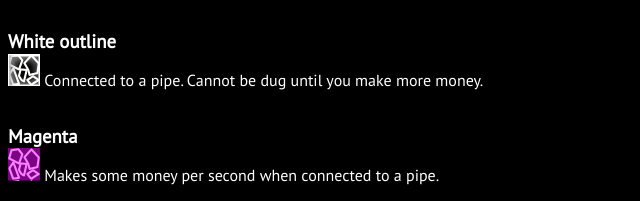
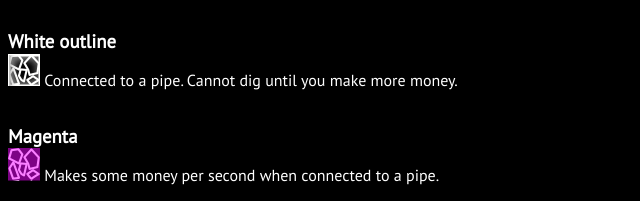
Before and after one commit to trflagg/SolidGround, a plain HTML site: page index.html in a window 1280 px wide. Shown: the part 468-669 px from the top of the page, 0-640 px from the left. Drawn offline with nearby package versions, Linux system fonts and the light colour scheme.

Commit message:
Typo in instructions
No more to follow
everything in nature ends
even the stars die

```diff
--- a/index.html
+++ b/index.html
@@ -61,7 +61,7 @@
             <p>Connected to a pipe. Click to dig.</p>
         <h3>White outline</h3>
             <img src="img/white.png"/>
-            <p>Connected to a pipe. Cannot be dug until you make more money.</p>
+            <p>Connected to a pipe. Cannot dig until you make more money.</p>
         <h3>Magenta</h3>
             <img src="img/magenta.png"/>
             <p>Makes some money per second when connected to a pipe.</p>
```
